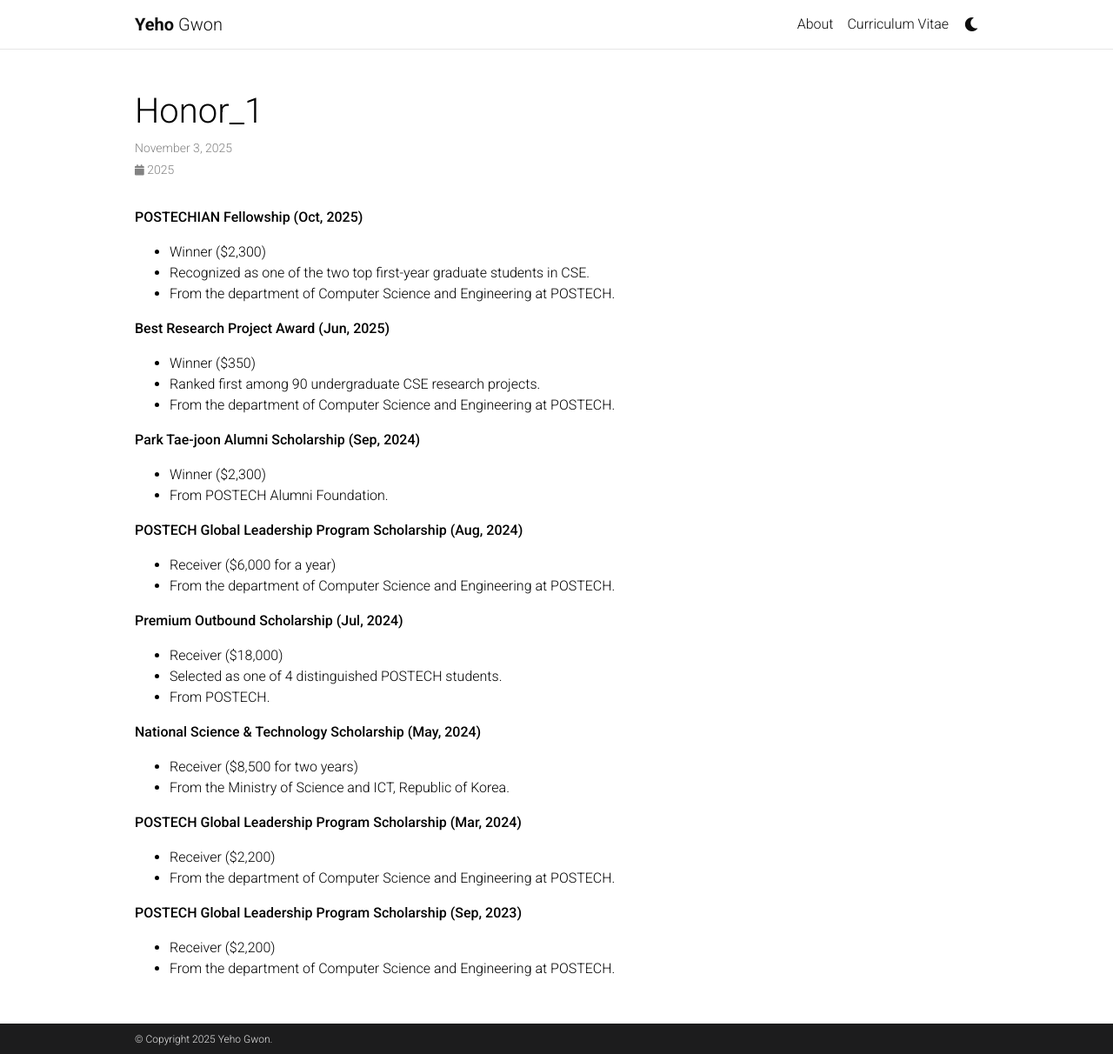
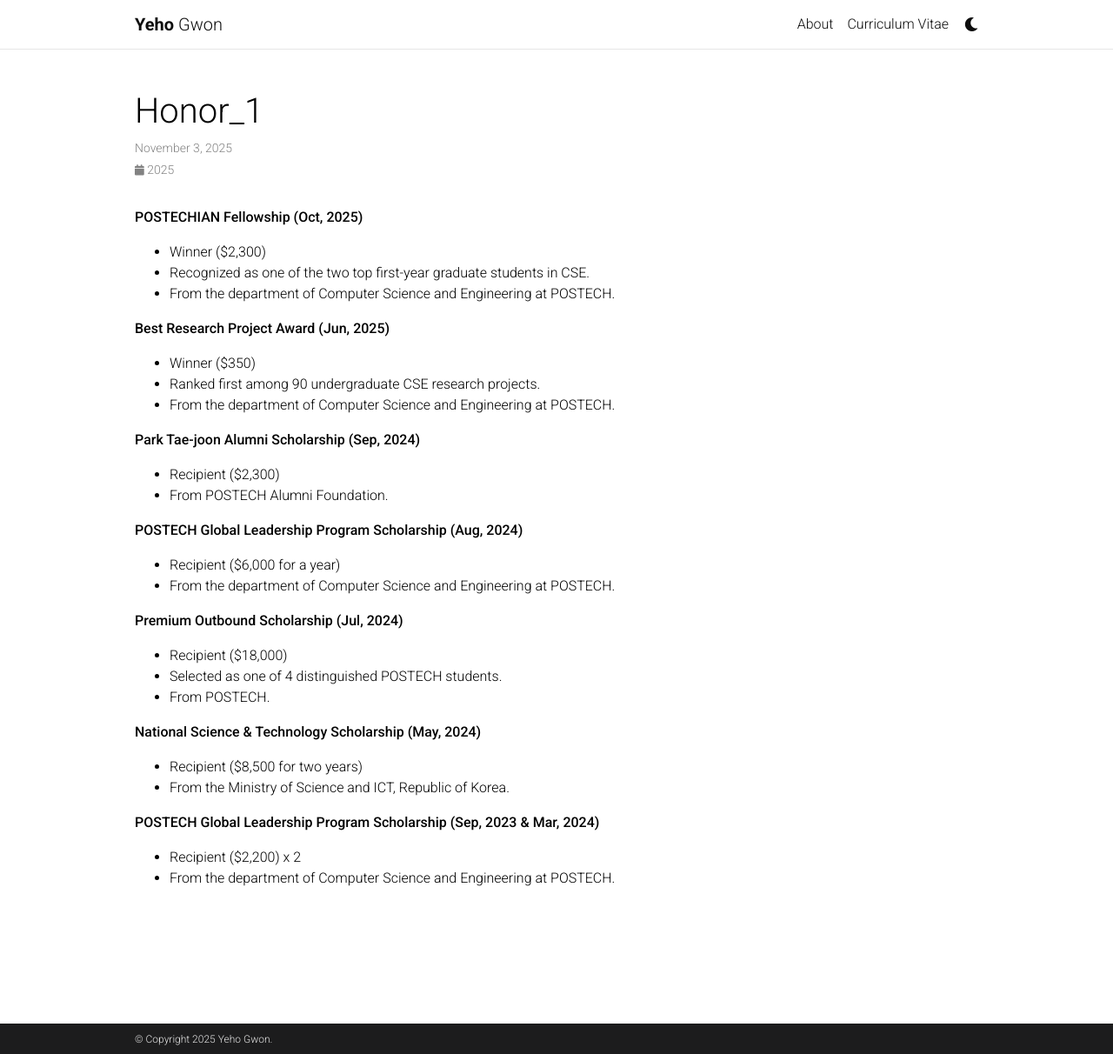
Before and after one commit to yehogwon/yehogwon.github.io, a Jekyll site: the page built from _honors/honor_1.md, in a window 1280 px wide and 1212 px high. Shown: the whole window at 87% size. Built offline with Jekyll 4.4.1, drawn with Linux system fonts in a browser that asks for light colours; comment, search, counter and statistics services are not loaded; a style sheet for code colours, icons or effects is not loaded.

Commit message:
update honor

```diff
--- a/_honors/honor_1.md
+++ b/_honors/honor_1.md
@@ -14,26 +14,22 @@
 - From the department of Computer Science and Engineering at POSTECH.
 
 **Park Tae-joon Alumni Scholarship (Sep, 2024)**
-- Winner ($2,300)
+- Recipient ($2,300)
 - From POSTECH Alumni Foundation.
 
 **POSTECH Global Leadership Program Scholarship (Aug, 2024)**
-- Receiver ($6,000 for a year)
+- Recipient ($6,000 for a year)
 - From the department of Computer Science and Engineering at POSTECH.
 
 **Premium Outbound Scholarship (Jul, 2024)**
-- Receiver ($18,000)
+- Recipient ($18,000)
 - Selected as one of 4 distinguished POSTECH students.
 - From POSTECH.
 
 **National Science & Technology Scholarship (May, 2024)**
-- Receiver ($8,500 for two years)
+- Recipient ($8,500 for two years)
 - From the Ministry of Science and ICT, Republic of Korea.
 
-**POSTECH Global Leadership Program Scholarship (Mar, 2024)**
-- Receiver ($2,200)
+**POSTECH Global Leadership Program Scholarship (Sep, 2023 & Mar, 2024)**
+- Recipient ($2,200) x 2
 - From the department of Computer Science and Engineering at POSTECH.
-
-**POSTECH Global Leadership Program Scholarship (Sep, 2023)**
-- Receiver ($2,200)
-- From the department of Computer Science and Engineering at POSTECH.
```
